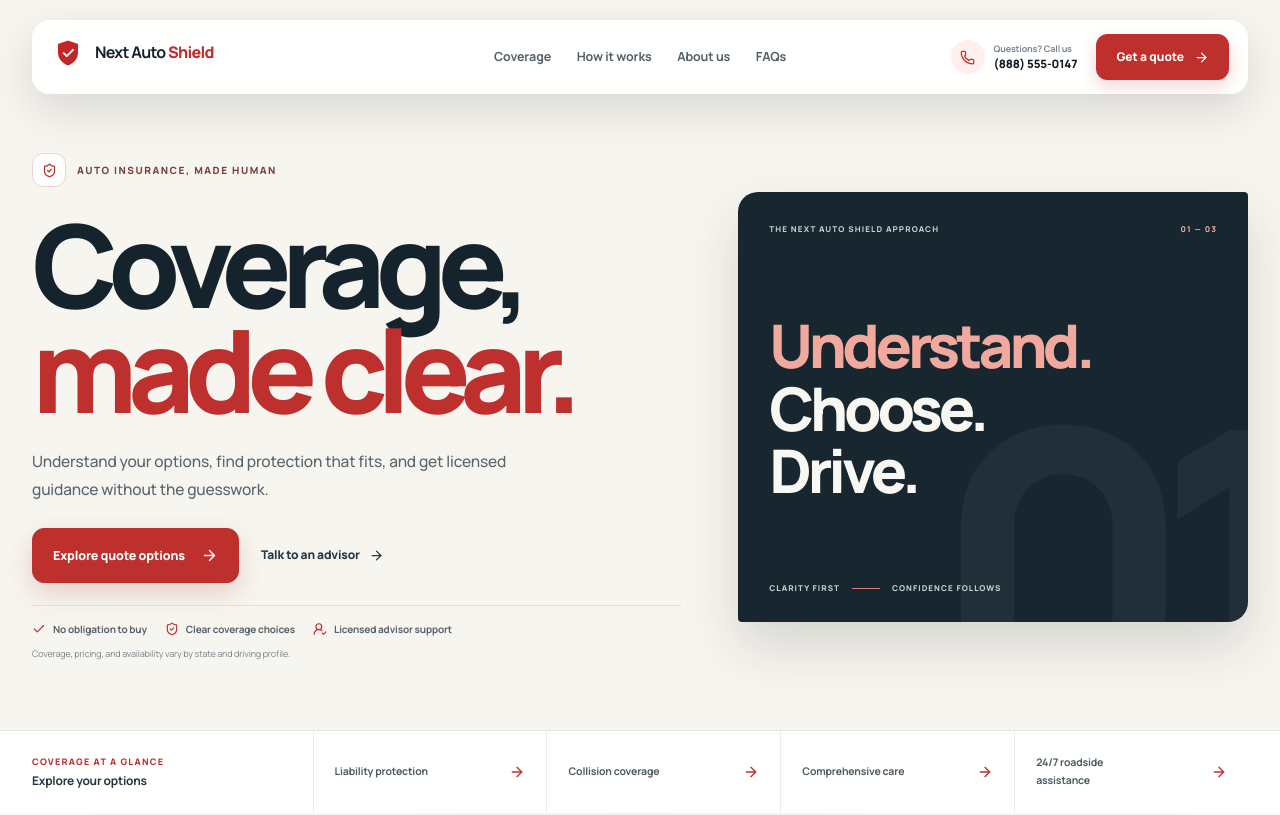
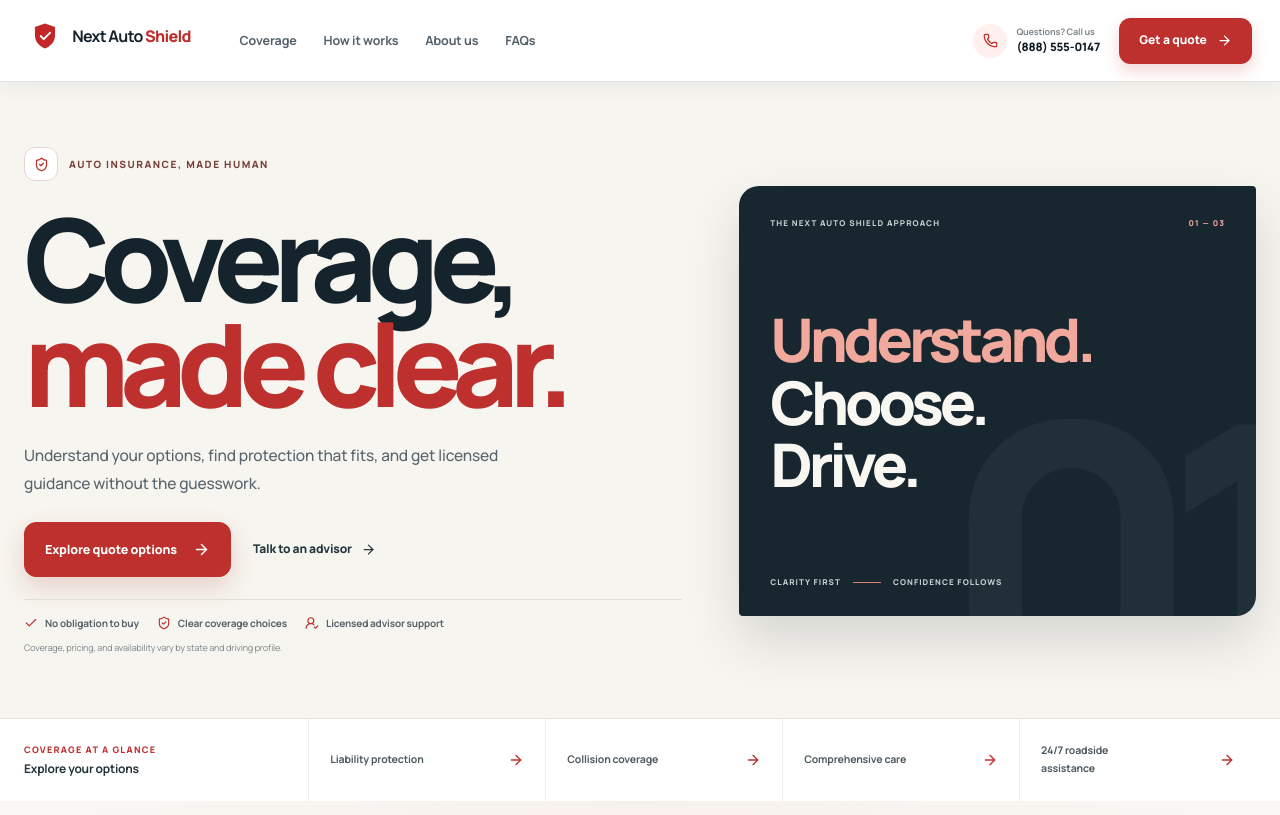
Before and after one commit to letsconnectzohaib/NextAutoShield, a Next.js app: page / in a window 1280 px wide. Shown: the top 815 px of the page. Built offline with nearby package versions, Linux system fonts and the light colour scheme.

Commit message:
Use full-width left-aligned site navigation

```diff
--- a/app/globals.css
+++ b/app/globals.css
@@ -1711,3 +1711,78 @@ html { scroll-padding-top: 100px; }
   .footer-contact-link strong,
   .footer-advisor-link { font-size: 12px; }
 }
+
+
+/* Full-bleed layout pass: edge-to-edge navigation, left-anchored links, and tighter page gutters. */
+:root {
+  --content-wide: 1760px;
+  --page-gutter: clamp(16px, 1.6vw, 28px);
+}
+.site-header-floating-wrap {
+  position: absolute;
+  top: 0;
+  right: 0;
+  left: 0;
+  padding: 0;
+}
+.floating-nav-bar {
+  width: 100%;
+  min-height: 82px;
+  display: flex;
+  justify-content: flex-start;
+  gap: 0;
+  margin: 0;
+  padding: 10px clamp(18px, 2.2vw, 36px);
+  border: 0;
+  border-bottom: 1px solid rgba(24, 39, 47, .12);
+  border-radius: 0;
+  background: rgba(255, 255, 255, .97);
+  box-shadow: 0 6px 20px rgba(19, 33, 40, .05);
+  backdrop-filter: blur(14px);
+}
+.floating-nav-bar__brand { flex: 0 0 auto; justify-self: auto; }
+.floating-nav-bar__links {
+  display: flex;
+  flex: 0 1 auto;
+  justify-self: auto;
+  gap: clamp(20px, 2.1vw, 34px);
+  margin-left: clamp(28px, 3.8vw, 66px);
+}
+.floating-nav-bar__actions { justify-self: auto; margin-left: auto; }
+.floating-nav-bar__mobile { justify-self: auto; }
+
+.hero-section--type-led .hero-container-immersive {
+  width: min(1760px, calc(100% - 48px));
+  min-height: max(630px, calc(100svh - 82px));
+}
+.hero-section--type-led .hero-ribbon-wrapper > .trust-ribbon {
+  width: min(1760px, calc(100% - 48px));
+}
+.site-footer > .container { width: min(1760px, calc(100% - 48px)); }
+
+@media (max-width: 1100px) {
+  .floating-nav-bar { min-height: 76px; padding-inline: 22px; }
+  .floating-nav-bar__links { margin-left: 26px; gap: 19px; }
+  .hero-section--type-led .hero-container-immersive { width: calc(100% - 40px); min-height: max(600px, calc(100svh - 76px)); }
+  .hero-section--type-led .hero-ribbon-wrapper > .trust-ribbon,
+  .site-footer > .container { width: calc(100% - 40px); }
+}
+@media (max-width: 1020px) {
+  .floating-nav-bar__links { display: none; }
+  .floating-nav-bar__mobile { display: block; margin-left: auto; }
+}
+@media (max-width: 780px) {
+  .floating-nav-bar { min-height: 68px; padding: 8px 20px; }
+  .floating-nav-bar__links,
+  .floating-nav-bar__actions { display: none; }
+  .floating-nav-bar__mobile { display: block; margin-left: auto; }
+  .hero-section--type-led .hero-container-immersive { width: calc(100% - 40px); min-height: 0; }
+  .hero-section--type-led .hero-ribbon-wrapper > .trust-ribbon,
+  .site-footer > .container { width: calc(100% - 40px); }
+}
+@media (max-width: 540px) {
+  .floating-nav-bar { min-height: 64px; padding: 7px 17px; }
+  .hero-section--type-led .hero-container-immersive { width: calc(100% - 34px); }
+  .hero-section--type-led .hero-ribbon-wrapper > .trust-ribbon,
+  .site-footer > .container { width: calc(100% - 34px); }
+}
```
